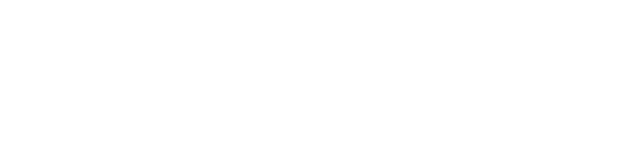
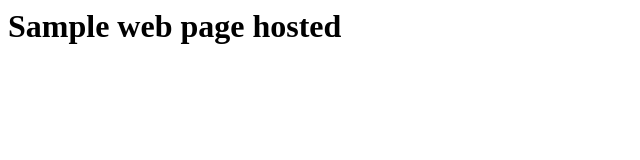
Before and after one commit to MohanJagadheeswaran/salesforce, a plain HTML site: page index.html in a window 1280 px wide. Shown: the whole page, without its empty margins (0-640 px from the left). Drawn offline with Linux system fonts and the light colour scheme.

Commit message:
Initial Commit

```diff
--- a/index.html
+++ b/index.html
@@ -1,6 +1,7 @@
 <html>
   <head></head>
   <body>
+    <h1>Sample web page hosted</h1>
     <script src="./blocksdk.js"></script>
     <script>
       var sdk = new window.sfdc.BlockSDK();
```
